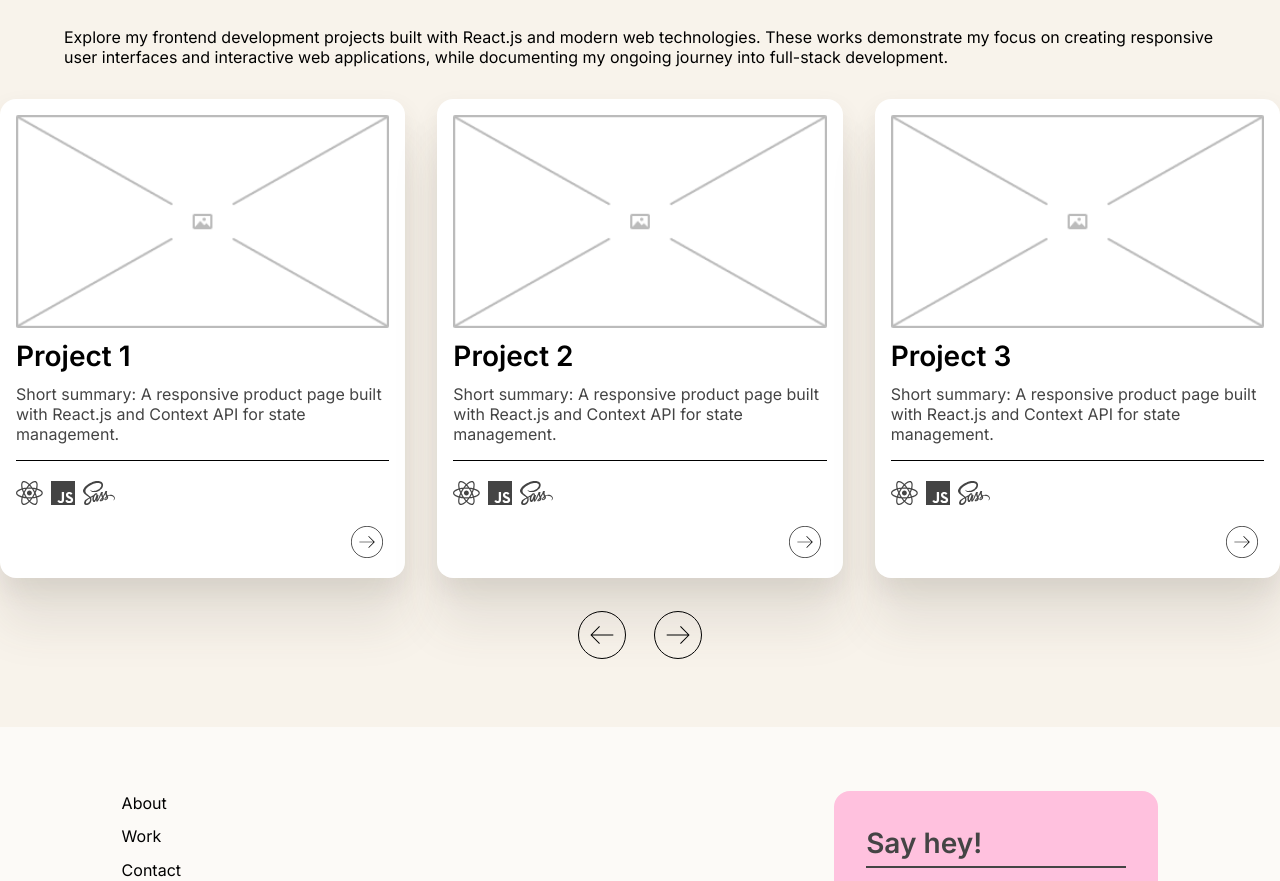
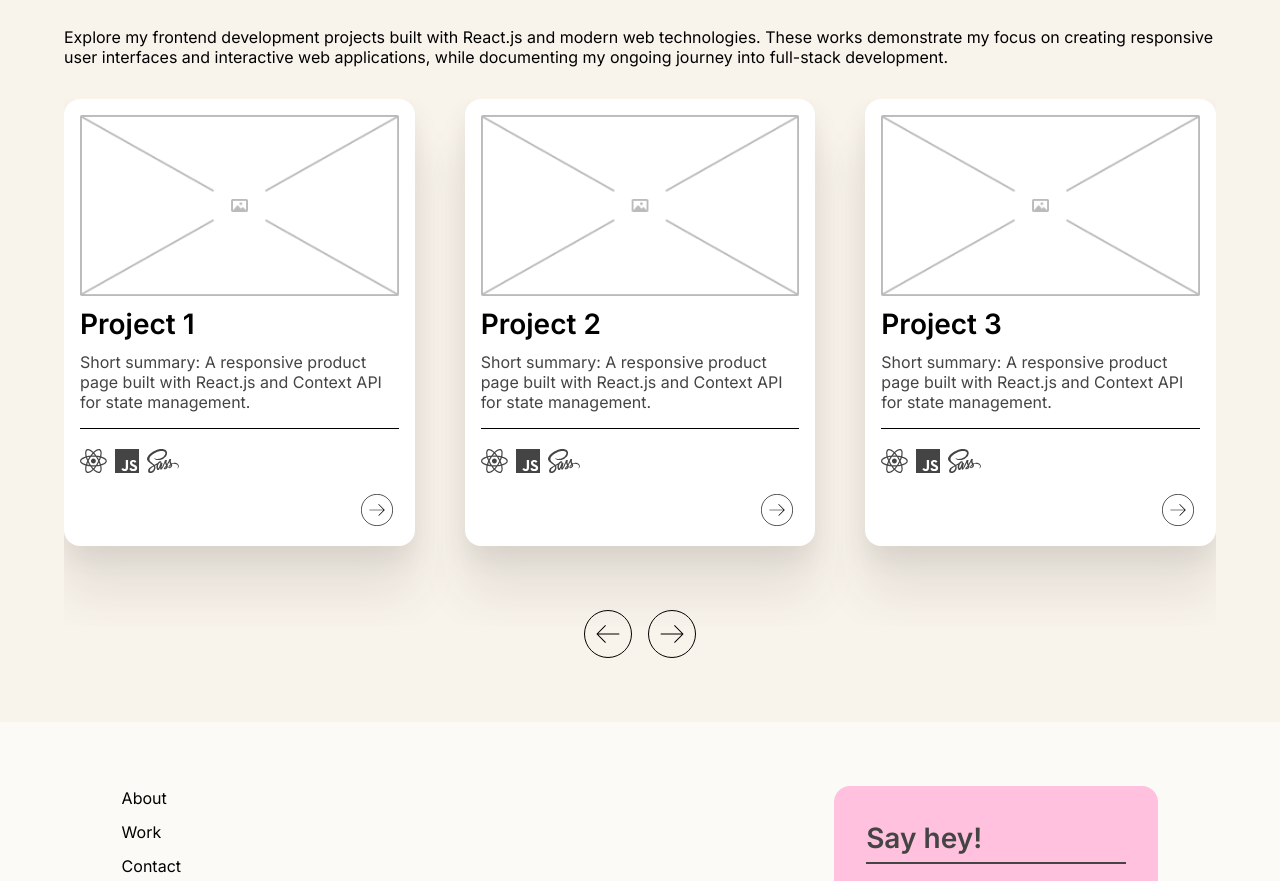
Before and after one commit to eburza/portfolio-emilia-burza, a React (Vite) app: page / in a window 1280 px wide. Shown: the part 2667-3548 px from the top of the page. Built offline with nearby package versions, Linux system fonts and the light colour scheme.

Commit message:
Add Swiper React Component to Project preview list

```diff
--- a/src/components/Projects.jsx
+++ b/src/components/Projects.jsx
@@ -1,8 +1,27 @@
 import ProjectListElement from './ProjectListElement'
 import { projectList } from '../data/projectsList'
 import ArrowButton from '../assets/arrow-button.svg'
+import { Swiper, SwiperSlide } from 'swiper/react'
+import { Navigation, Mousewheel } from 'swiper/modules'
+import 'swiper/css/navigation'
+import 'swiper/css'
+import { useRef } from 'react'
 
 export default function Projects() {
+
+    const swiperRef = useRef(null)
+
+    const handlePrevClick = () => {
+        if (swiperRef.current && swiperRef.current.swiper) {
+            swiperRef.current.swiper.slidePrev();
+        }
+    }
+
+    const handleNextClick = () => {
+        if (swiperRef.current && swiperRef.current.swiper) {
+            swiperRef.current.swiper.slideNext();
+        }
+    }
 
     return(
         <div className='projects-content' id='projects'>
@@ -16,20 +35,39 @@ export default function Projects() {
                 </p>
             </div>
             <section className='projects-list'>
-                { projectList.map( (project) =>
+                <Swiper
+                    ref={swiperRef}
+                    modules={[Navigation, Mousewheel]}
+                    slidesPerView={3}
+                    spaceBetween={50}
+                    mousewheel={true}
+                >
+                    {projectList.map(project => (
+                        <SwiperSlide key={project.id}>
                             <ProjectListElement
-                        key={project.id}
                                 name={project.name}
                                 image={project.img}
                                 imageAlt={project.imgAlt}
                                 summary={project.summary}
                                 tags={project.tags}
                             />
-                )}
+                        </SwiperSlide>
+                    ))}
+                </Swiper>
             </section>
             <div className='projects-buttons'>
-                <button className='previous-project project-list-button'><img src={ArrowButton}/></button>
-                <button className='next-project project-list-button'><img src={ArrowButton}/></button>
+                <button
+                    className='previous-project project-list-button'
+                    onClick={handlePrevClick}
+                >
+                    <img src={ArrowButton} alt="Previous"/>
+                </button>
+                <button
+                    className='next-project project-list-button'
+                    onClick={handleNextClick}
+                >
+                    <img src={ArrowButton} alt="Next"/>
+                </button>
             </div>
         </div>
     )
--- a/src/css/projects.scss
+++ b/src/css/projects.scss
@@ -19,17 +19,53 @@
 }
 
 .projects-list {
-    margin-top: 2rem;
+    margin: 2rem auto;
+    padding: 2 4rem;
+    max-width: 75rem;
+    width: 90%;
+    position: relative;
+}
+
+.swiper {
+    width: 100%;
+    height: 100%;
+    padding: 1rem;
+    overflow: visible;
+}
+
+.projects-swiper {
+    width: 100%;
+    overflow: visible;
+    padding: 1rem;
+    margin: -1rem;
+}
+
+.swiper-slide {
+    height: auto;
     display: flex;
-    gap: 2rem;
+    justify-content: center;
+    align-items: stretch;
+    padding-bottom: 5rem;
+}
+
+.swiper-wrapper {
+    transition-timing-function: ease-out;
 }
 
 .project-preview {
     @include display-flex(column, initial, initial, 0.5rem);
+    width: 100%;
     background-color: $white;
     border-radius: 1rem;
     padding: 1rem;
-    box-shadow: 0px 12px 24px 0px rgba(75, 68, 57, 0.10), 0px 48px 48px 0px rgba(75, 68, 57, 0.10);
+    box-shadow: 0px 12px 24px 0px rgba(75, 68, 57, 0.10),
+                0px 48px 48px 0px rgba(75, 68, 57, 0.10);
+
+    transition: transform 0.3s ease;
+
+    &:hover {
+        transform: translateY(-5px);
+    }
 }
 
 .project-preview-img {
@@ -74,3 +110,15 @@
 .project-preview-button img {
     width: 2rem;
 }
+
+.project-list-button {
+    margin-top: -3rem;
+    width: 3rem;
+    height: 3rem;
+    display: flex;
+    align-items: center;
+    justify-content: center;
+    background: #FEDED2;
+    border-radius: 50%;
+    transition: background-color 0.3s;
+}
--- a/src/css/styles.css
+++ b/src/css/styles.css
@@ -240,9 +240,37 @@
 }
 
 .projects-list {
-  margin-top: 2rem;
+  margin: 2rem auto;
+  padding: 2 4rem;
+  max-width: 75rem;
+  width: 90%;
+  position: relative;
+}
+
+.swiper {
+  width: 100%;
+  height: 100%;
+  padding: 1rem;
+  overflow: visible;
+}
+
+.projects-swiper {
+  width: 100%;
+  overflow: visible;
+  padding: 1rem;
+  margin: -1rem;
+}
+
+.swiper-slide {
+  height: auto;
   display: flex;
-  gap: 2rem;
+  justify-content: center;
+  align-items: stretch;
+  padding-bottom: 5rem;
+}
+
+.swiper-wrapper {
+  transition-timing-function: ease-out;
 }
 
 .project-preview {
@@ -251,10 +279,15 @@
   justify-content: initial;
   align-items: initial;
   gap: 0.5rem;
+  width: 100%;
   background-color: #fff;
   border-radius: 1rem;
   padding: 1rem;
   box-shadow: 0px 12px 24px 0px rgba(75, 68, 57, 0.1), 0px 48px 48px 0px rgba(75, 68, 57, 0.1);
+  transition: transform 0.3s ease;
+}
+.project-preview:hover {
+  transform: translateY(-5px);
 }
 
 .project-preview-img {
@@ -306,6 +339,18 @@
 
 .project-preview-button img {
   width: 2rem;
+}
+
+.project-list-button {
+  margin-top: -3rem;
+  width: 3rem;
+  height: 3rem;
+  display: flex;
+  align-items: center;
+  justify-content: center;
+  background: #FEDED2;
+  border-radius: 50%;
+  transition: background-color 0.3s;
 }
 
 /* FONTS */
--- a/src/data/projectsList.js
+++ b/src/data/projectsList.js
@@ -25,6 +25,30 @@ const projectList = [
         summary: 'Short summary: A responsive product page built with React.js and Context API for state management.',
         tags: ['react', 'javascript', 'sass']
     },
+    {
+        name: 'Project 4',
+        id: 'project-4',
+        img: ImagePlaceholder,
+        imgAlt: 'img alt text example',
+        summary: 'Short summary: A responsive product page built with React.js and Context API for state management.',
+        tags: ['react', 'javascript', 'sass']
+    },
+    {
+        name: 'Project 5',
+        id: 'project-5',
+        img: ImagePlaceholder,
+        imgAlt: 'img alt text example',
+        summary: 'Short summary: A responsive product page built with React.js and Context API for state management.',
+        tags: ['react', 'javascript', 'sass']
+    },
+    {
+        name: 'Project 6',
+        id: 'project-6',
+        img: ImagePlaceholder,
+        imgAlt: 'img alt text example',
+        summary: 'Short summary: A responsive product page built with React.js and Context API for state management.',
+        tags: ['react', 'javascript', 'sass']
+    },
 ]
 
 export { projectList }
```
Also changed, not shown: 1 other file (tests, documents, lock files or other folders). Lines whose indentation alone changed are shown as unchanged.
